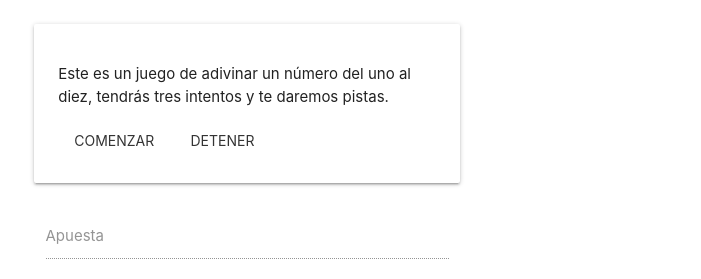
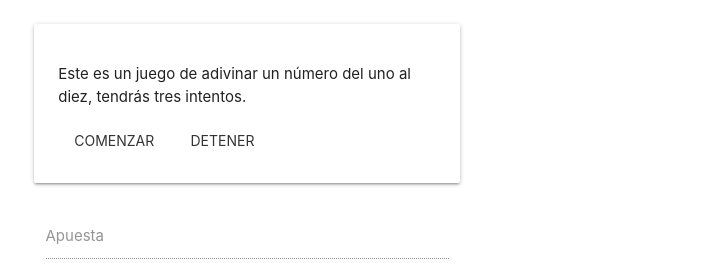
Before and after one commit to Cayoger/MagicNumbers, a plain HTML site: page index.html in a window 1280 px wide. Shown: the part 99-378 px from the top of the page, without its empty margins (169-870 px from the left). Drawn offline with nearby package versions, Linux system fonts and the light colour scheme.

Commit message:
Update index

```diff
--- a/index.html
+++ b/index.html
@@ -21,7 +21,7 @@
             <div class="card-panel">
               <p>
                 Este es un juego de adivinar un número del uno al diez,
-                tendrás tres intentos y te daremos pistas.
+                tendrás tres intentos.
               </p>
               <button type="button" id="start" class="waves-effect waves-yellow btn-flat">Comenzar</button>
               <button type="button" id="stop" class="waves-effect waves-red btn-flat">Detener</button>
```
